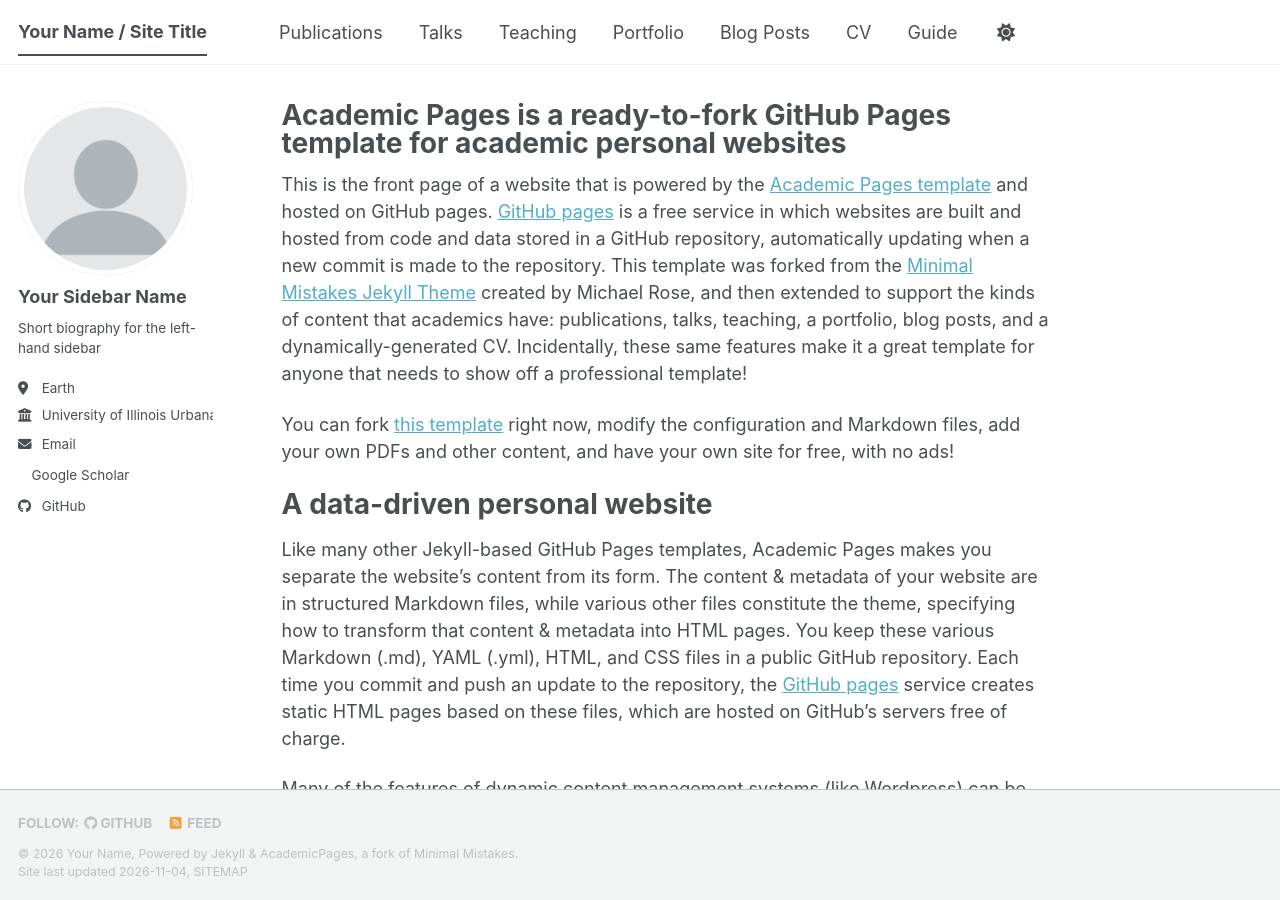
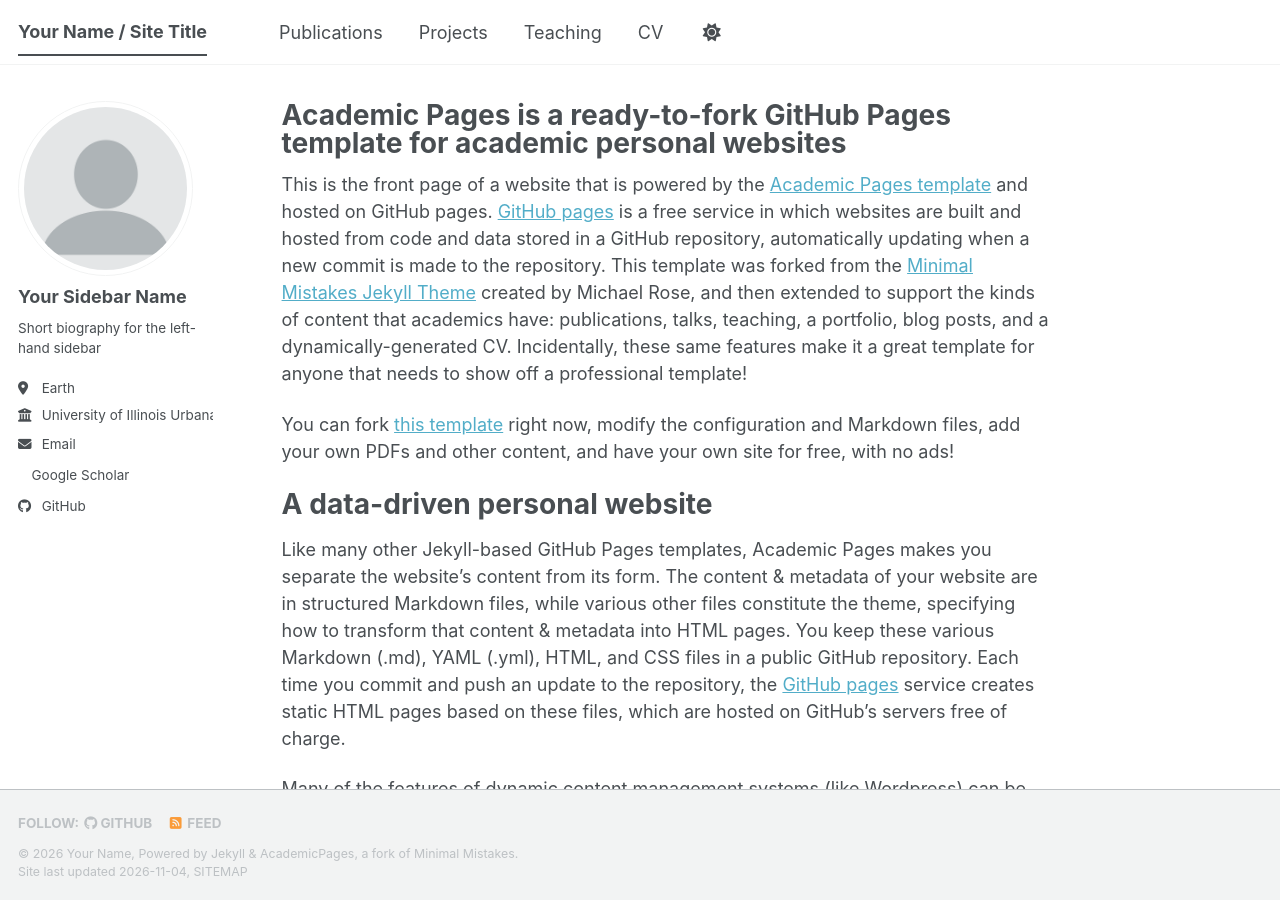
Before and after one commit to fgiardine/fgiardine.github.io, a Jekyll site: the page built from _pages/about.md, in a window 1280 px wide and 900 px high. Built offline with Jekyll 4.4.1, drawn with Linux system fonts in a browser that asks for light colours; a script bundle is joined from its source files by our own code; a style sheet for code colours, icons or effects is not loaded.

Commit message:
Update navigation.yml

```diff
--- a/_data/navigation.yml
+++ b/_data/navigation.yml
@@ -11,20 +11,11 @@ main:
   - title: "Publications"
     url: /publications/
 
-  - title: "Talks"
-    url: /talks/
+  - title: "Projects"
+    url: /projects/
 
   - title: "Teaching"
     url: /teaching/
 
-  - title: "Portfolio"
-    url: /portfolio/
-
-  - title: "Blog Posts"
-    url: /year-archive/
-
   - title: "CV"
     url: /cv/
-
-  - title: "Guide"
-    url: /markdown/
```
